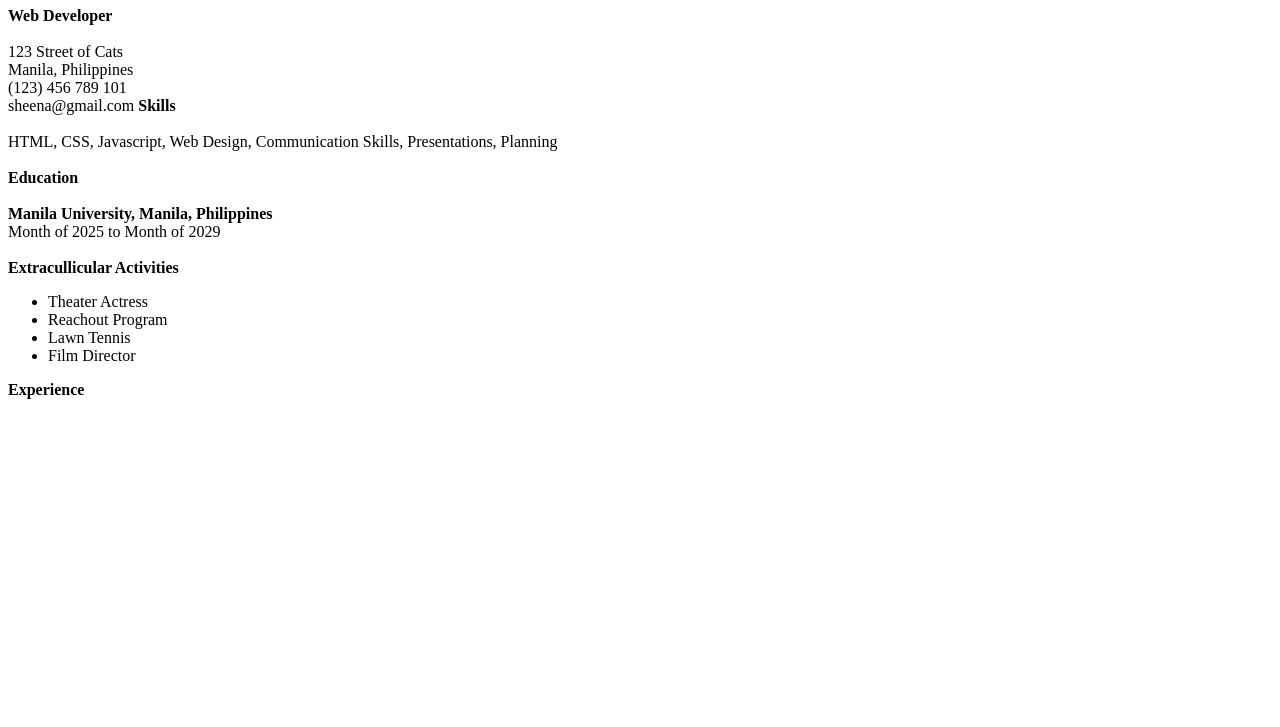
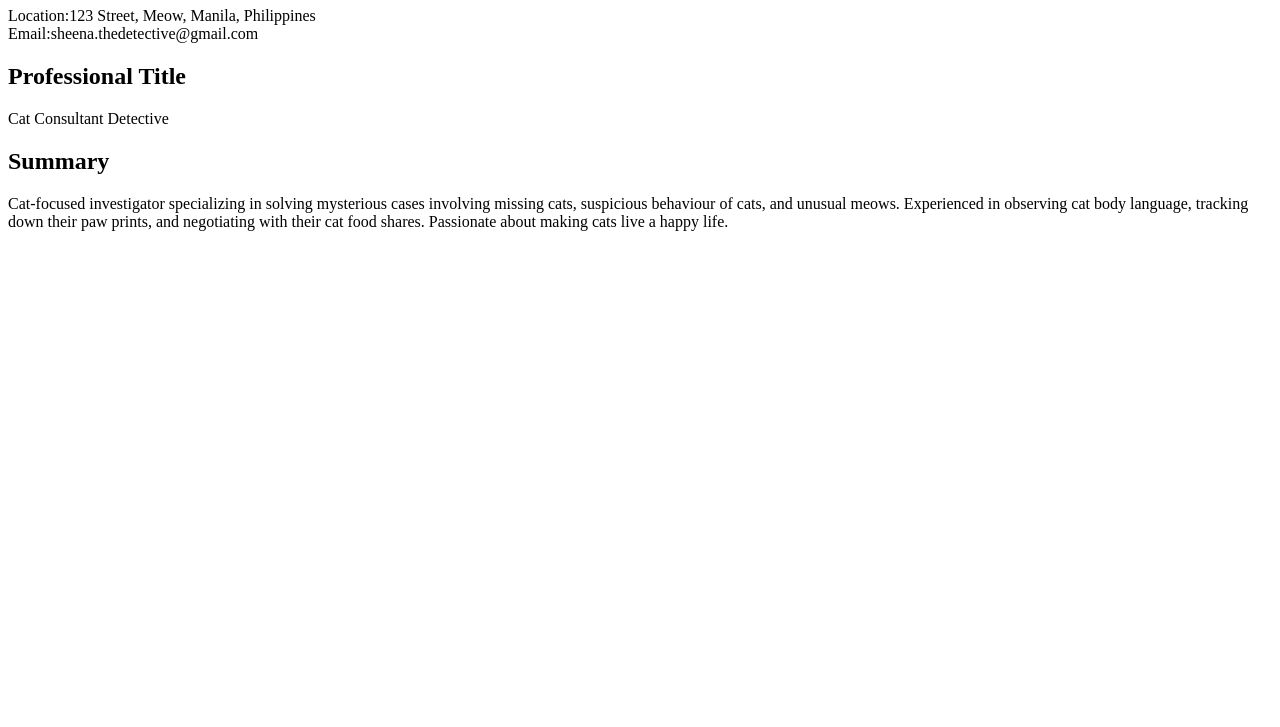
Before and after one commit to hello-miss-earth/single-page-cv, a plain HTML site: page index.html in a window 1280 px wide. Shown: the part 73-800 px from the top of the page. Drawn offline with Linux system fonts and the light colour scheme.

Commit message:
Update header name and professional details to reflect new identity

```diff
--- a/index.html
+++ b/index.html
@@ -6,29 +6,17 @@
     </head>
     <body>
         <h1>
-            Alexa Cruz
+            Sheena Cruz
         </h1>
-        <p><strong>Web Developer</strong><br><br>
+        <p><span class="highlight">Location:</span>123 Street, Meow, Manila, Philippines<br>
+        <span class="highlight">Email:</span>sheena.thedetective@gmail.com</p>
 
-        123 Street of Cats<br>Manila, Philippines<br>(123) 456 789 101<br>sheena@gmail.com
+        <h2>Professional Title</h2>
+        <p><span class="professionalhighlight">Cat Consultant Detective</span>
 
-        <strong>Skills</strong><br><br>
-        HTML, CSS, Javascript, Web Design, Communication Skills, Presentations, Planning<br><br>
-
-        <strong>Education</strong><br><br>
-            <strong>Manila University, Manila, Philippines</strong><br>
-            Month of 2025 to Month of 2029<br><br>
-            <strong>Extracullicular Activities</strong><br>
-            <ul>
-                <li>Theater Actress</li>
-                <li>Reachout Program</li>
-                <li>Lawn Tennis</li>
-                <li>Film Director</li>
-            </ul>
-        <strong>Experience</strong><br><br>
-        <strong></strong>
+        <h2>Summary</h2>
+        <p>Cat-focused investigator specializing in solving mysterious cases involving missing cats, suspicious behaviour of cats, and unusual meows. Experienced in observing cat body language, tracking down their paw prints, and negotiating with their cat food shares. Passionate about making cats live a happy life.
         </p>
-
 
     </body>
 </html>
```
